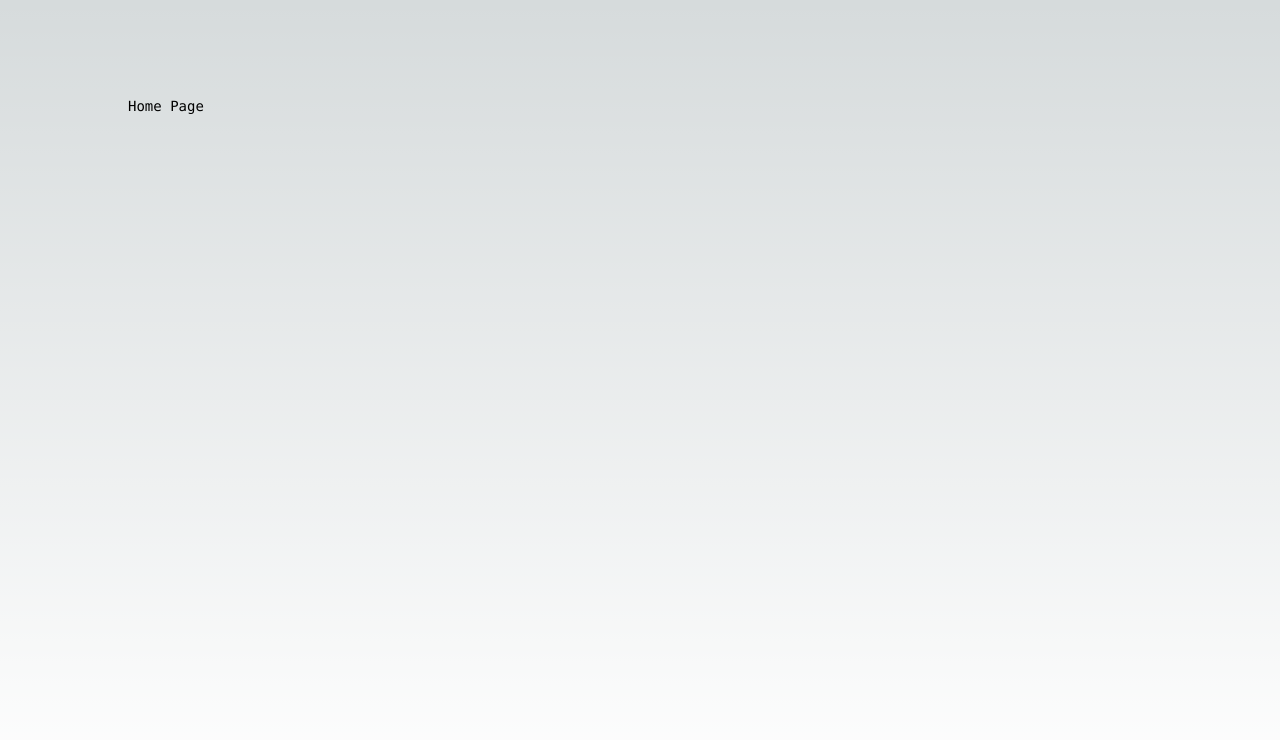
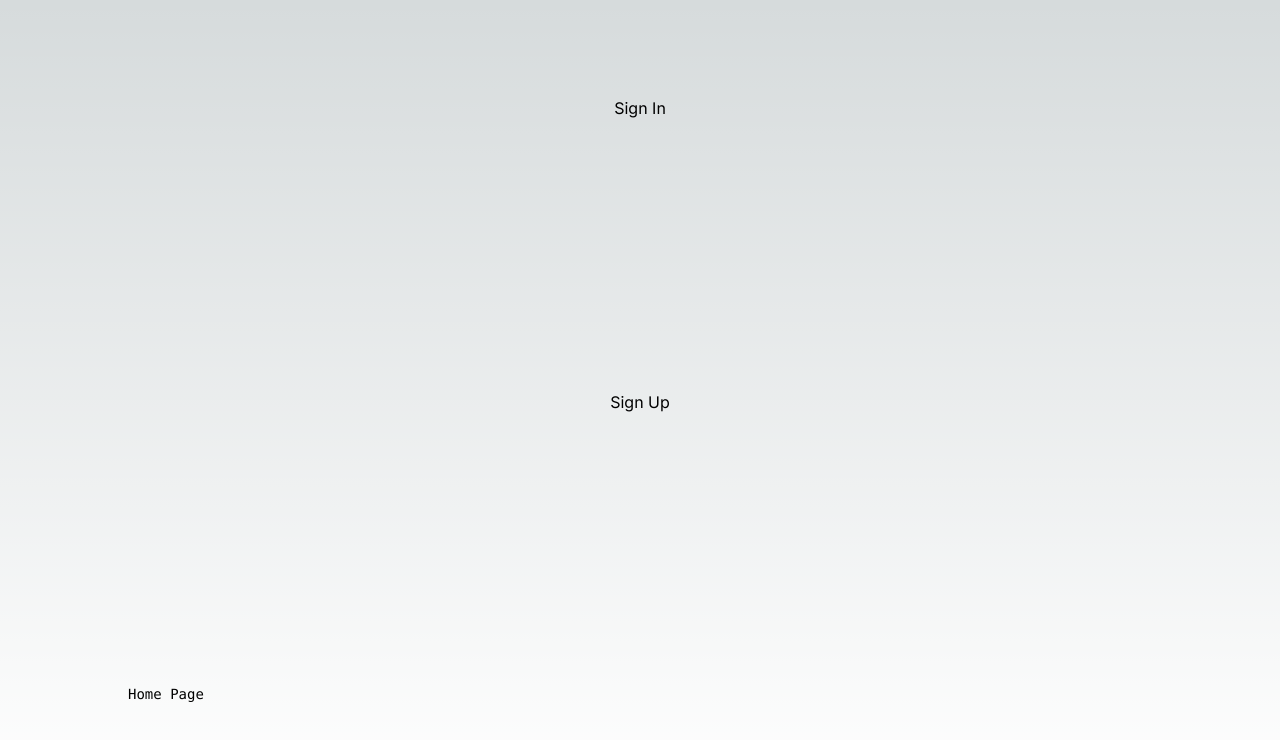
Before and after one commit to brandon-moy/study-buddy-2, a Next.js app: page / in a window 1280 px wide. Shown: the top 740 px of the page. Built offline with nearby package versions, Linux system fonts and the light colour scheme.

Commit message:
Set up Next Link's to test paths to sign-in/sign-up and successfully signed in and redirected to dashboard

```diff
--- a/app/dashboard/page.tsx
+++ b/app/dashboard/page.tsx
@@ -1 +1,3 @@
-export default function Dashboard({ params }: { params: { userId: string } }) {}
+export default function Dashboard({ params }: { params: { userId: string } }) {
+  return <div>Dashboard</div>;
+}
--- a/app/page.tsx
+++ b/app/page.tsx
@@ -1,8 +1,11 @@
-import Image from "next/image";
+"use client";
+import Link from "next/link";
 
 export default function Home() {
   return (
     <main className="flex min-h-screen flex-col items-center justify-between p-24">
+      <Link href="/sign-in">Sign In</Link>
+      <Link href="/sign-up">Sign Up</Link>
       <div className="z-10 max-w-5xl w-full items-center justify-between font-mono text-sm lg:flex">
         Home Page
       </div>
```
